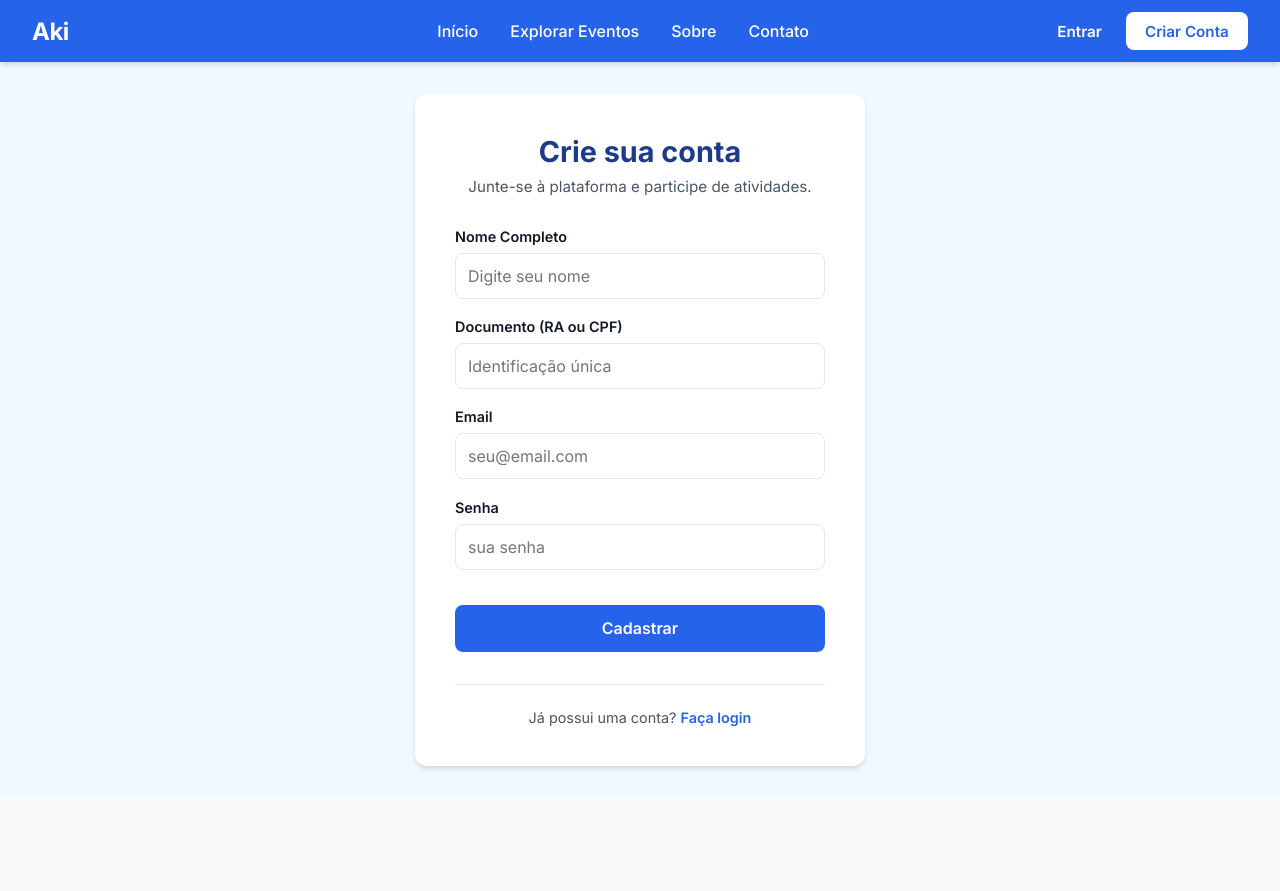
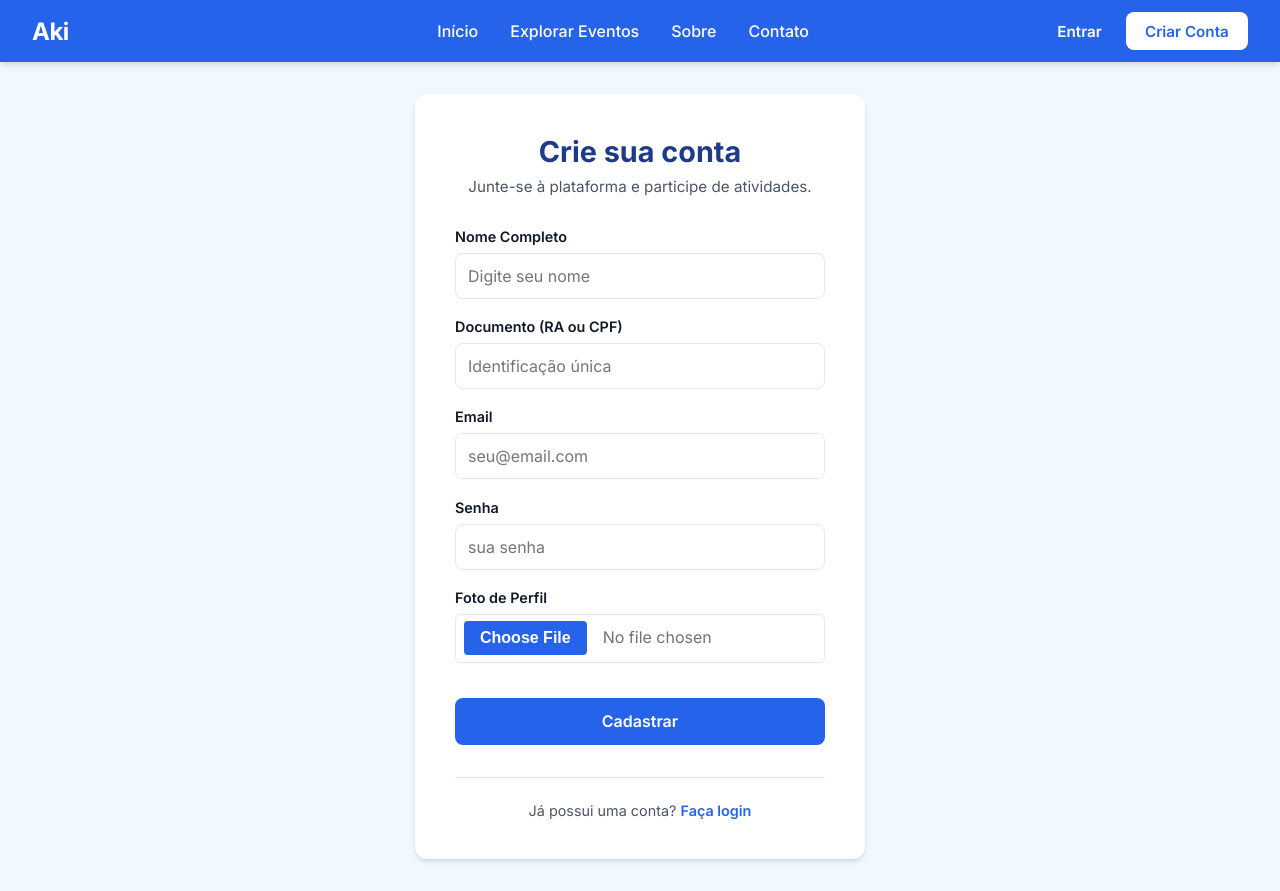
Before and after one commit to Gabriel-E-S/gerenciadorDeEventos, a React (Vite) app in the folder gerenciadorEventos/: page /login in a window 1280 px wide. Both pictures are taken after a click on the button "Cadastre-se aqui". Before the commit the page ends 800 px from the top, so only its background shows below. Built offline with nearby package versions, Linux system fonts and the light colour scheme.

Commit message:
feat: adicionando foto no cadastro e validação

```diff
--- a/gerenciadorEventos/src/components/Auth/FormCadastro.jsx
+++ b/gerenciadorEventos/src/components/Auth/FormCadastro.jsx
@@ -5,10 +5,22 @@ export default function FormCadastro({ onSubmit, isCarregando }) {
   const [documento, setDocumento] = useState('');
   const [email, setEmail] = useState('');
   const [senha, setSenha] = useState('');
+  const [fotoPerfil, setFotoPerfil] = useState(null);
 
   const handleSubmit = (e) => {
     e.preventDefault();
-    onSubmit({ nome, documento, email, senha });
+
+    const formData = new FormData();
+    formData.append('nome', nome);
+    formData.append('documento', documento);
+    formData.append('email', email);
+    formData.append('senha', senha);
+
+    if (fotoPerfil) {
+      formData.append('fotoPerfil', fotoPerfil);
+    }
+
+    onSubmit(formData);
   };
 
   return (
@@ -57,8 +69,21 @@ export default function FormCadastro({ onSubmit, isCarregando }) {
           disabled={isCarregando}
         />
       </div>
+
+      <div className="form-group">
+        <label>Foto de Perfil</label>
+        <input
+          type="file"
+          accept="image/png, image/jpeg, image/jpg"
+          onChange={(e) => setFotoPerfil(e.target.files[0])}
+          required
+          disabled={isCarregando}
+          style={{ padding: '0.4rem 0' }}
+        />
+      </div>
+
       <button type="submit" className="btn-auth-submit" disabled={isCarregando}>
-        {isCarregando ? 'Cadastrando...' : 'Cadastrar'}
+        {isCarregando ? 'Criando e enviando foto...' : 'Cadastrar'}
       </button>
     </form>
   );
--- a/gerenciadorEventos/src/pages/Admin/Scanner.css
+++ b/gerenciadorEventos/src/pages/Admin/Scanner.css
@@ -135,6 +135,8 @@
   object-fit: cover;
   border: 4px solid var(--primary-blue, #2563eb);
   margin-bottom: 1rem;
+  display: block;
+  margin: 0 auto 1rem auto;
   box-shadow: 0 4px 10px rgba(0, 0, 0, 0.1);
 }
 
--- a/gerenciadorEventos/src/pages/Public/Auth.css
+++ b/gerenciadorEventos/src/pages/Public/Auth.css
@@ -91,6 +91,31 @@
   font-size: 0.9rem;
 }
 
+.form-group input[type="file"] {
+  padding: 0.4rem;
+  color: var(--text-muted, #64748b);
+  cursor: pointer;
+  border-radius: 6px;
+}
+
+.form-group input[type="file"]::file-selector-button {
+  background-color: var(--primary-blue);
+  color: white;
+  border: none;
+  padding: 0.5rem 1rem;
+  border-radius: 4px;
+  margin-right: 1rem;
+  margin-left: 0.5rem;
+  font-weight: 600;
+  cursor: pointer;
+  transition: all 0.2s ease-in-out;
+}
+
+.form-group input[type="file"]::file-selector-button:hover {
+  background-color: var(--dark-blue);
+  transform: scale(0.98);
+}
+
 @keyframes fadeIn {
   from { opacity: 0; transform: translateY(10px); }
   to { opacity: 1; transform: translateY(0); }
--- a/gerenciadorEventos/src/pages/Public/Auth.jsx
+++ b/gerenciadorEventos/src/pages/Public/Auth.jsx
@@ -14,6 +14,8 @@ export default function Auth() {
   const [mensagemErro, setMensagemErro] = useState('');
   const [isCarregando, setIsCarregando] = useState(false);
 
+  const apiUrl =  'https://gerenciadordeeventos.onrender.com';
+
   useEffect(() => {
     if (location.state !== null && location.state.modoLogin !== undefined) {
       setIsLogin(location.state.modoLogin);
@@ -25,9 +27,9 @@ export default function Auth() {
     setMensagemErro('');
     setIsCarregando(true);
     try {
-      const resposta = await fetch('https://gerenciadordeeventos.onrender.com/api/login', {
+      const resposta = await fetch(`${apiUrl}/api/login`, {
         method: 'POST',
-        headers: { 'Content-Type': 'application/json' },
+        headers: { 'Content-Type': 'application/json' }, // Login continua JSON
         body: JSON.stringify(dadosLogin)
       });
       const dados = await resposta.json();
@@ -47,14 +49,13 @@ export default function Auth() {
     }
   };
 
-  const handleCadastroSubmit = async (dadosCadastro) => {
+  const handleCadastroSubmit = async (formDataCadastro) => {
     setMensagemErro('');
     setIsCarregando(true);
     try {
-      const resposta = await fetch('https://gerenciadordeeventos.onrender.com/api/cadastro', {
+      const resposta = await fetch(`${apiUrl}/api/cadastro`, {
         method: 'POST',
-        headers: { 'Content-Type': 'application/json' },
-        body: JSON.stringify(dadosCadastro)
+        body: formDataCadastro
       });
       const dados = await resposta.json();
       if (!resposta.ok) throw new Error(dados.erro || 'Erro ao cadastrar');
```
Also changed, not shown: 1 other file (tests, documents, lock files or other folders).
